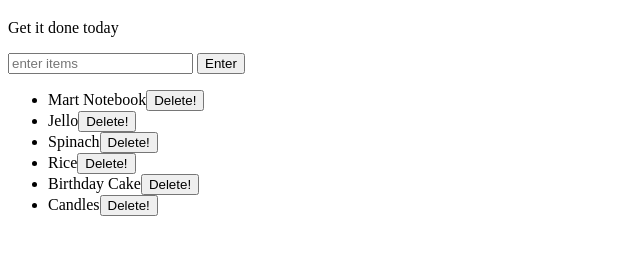
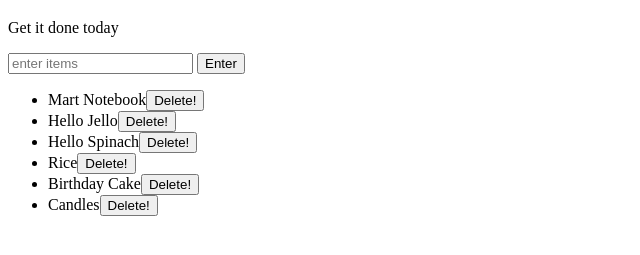
Before and after one commit to Ahsan804/background-generator, a plain HTML site: page index.html in a window 1280 px wide. Shown: the part 61-316 px from the top of the page, without its empty margins (0-640 px from the left). Drawn offline with Linux system fonts and the light colour scheme.

Commit message:
changing text

```diff
--- a/index.html
+++ b/index.html
@@ -11,8 +11,8 @@
 	<button id="enter">Enter</button>
 	<ul>
 		<li class="bold red" random="23">Mart Notebook</li>
-		<li>Jello</li>
-		<li>Spinach</li>
+		<li>Hello Jello</li>
+		<li>Hello Spinach</li>
 		<li>Rice</li>
 		<li>Birthday Cake</li>
 		<li>Candles</li>
```
